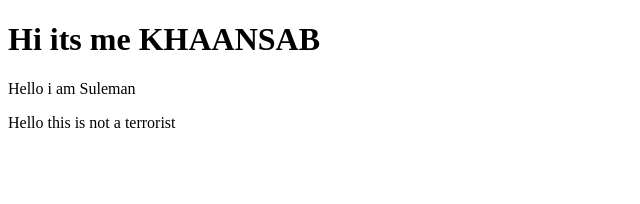
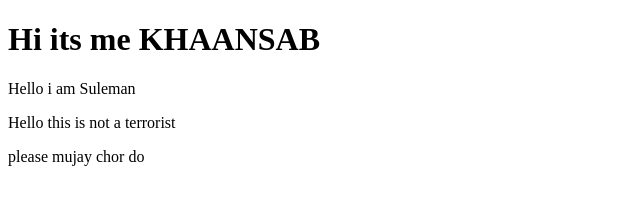
Before and after one commit to sulesuleman/git-test, a website: page index.html in a window 1280 px wide. Shown: the whole page, without its empty margins (0-640 px from the left). Drawn offline with Linux system fonts and the light colour scheme.

Commit message:
fourth commit

```diff
--- a/index.html
+++ b/index.html
@@ -7,6 +7,6 @@
     <h1> Hi its me KHAANSAB</h1>
     <p>Hello i am Suleman</p>
     <p>Hello this is not a terrorist</p>
-
+    <p>please mujay chor do</p>
 </body>
 </html>
```
Also changed, not shown: package.json (added, +27 -0 lines), 2 other files.
